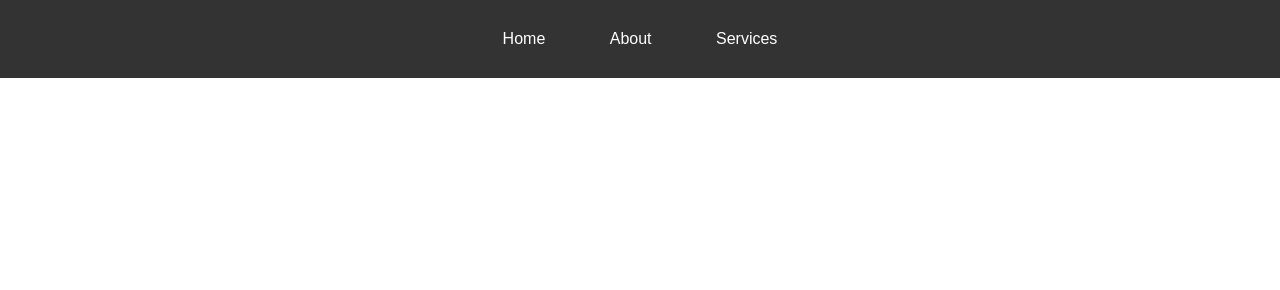
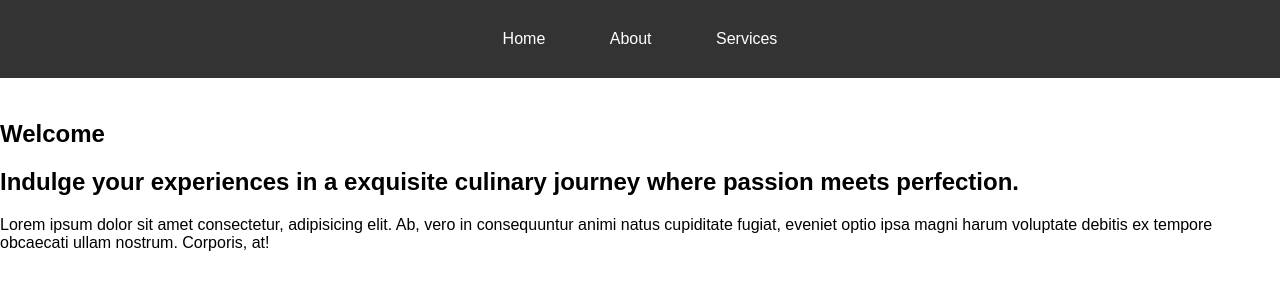
Before and after one commit to RajdeepKhaire/PRODIGY_WD_01, a plain HTML site: page index.html in a window 1280 px wide. Drawn offline with Linux system fonts and the light colour scheme.

Commit message:
Update index.html

```diff
--- a/index.html
+++ b/index.html
@@ -12,7 +12,17 @@
         <a href="about.html" class="nav-item">About</a>
         <a href="services.html" class="nav-item">Services</a>
     </div>
+    <div class="content">
+        <!-- Your page content goes here -->
+    </div>
+    <section class="services">
+        <h1><b>Welcome</b></h1>
+    </section>
 
+    <section>
+        <h2>Indulge your experiences in a exquisite culinary journey where passion meets perfection.</h2>
+        <p> Lorem ipsum dolor sit amet consectetur, adipisicing elit. Ab, vero in consequuntur animi natus cupiditate fugiat, eveniet optio ipsa magni harum voluptate debitis ex tempore obcaecati ullam nostrum. Corporis, at!</p>
+    </section>
     <div class="content">
         <!-- Your page content goes here -->
     </div>
```
